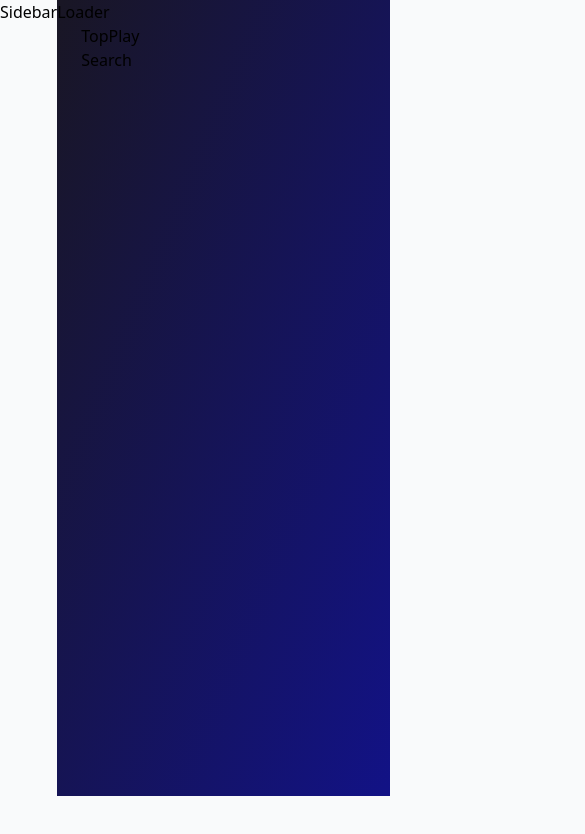
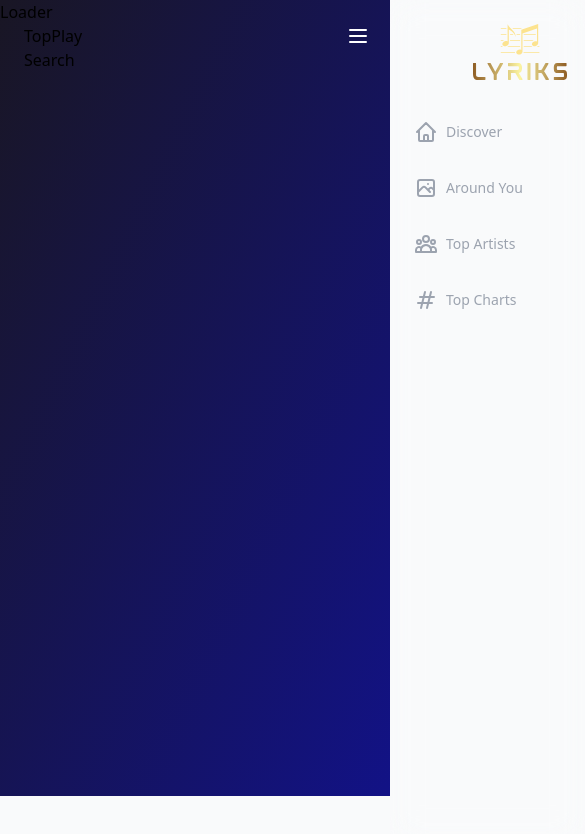
Before and after one commit to minhtran02202/Music-Player, a React (Vite) app: page /search/1 in a window 390 px wide. Shown: the top 834 px of the page, 585 px wide, since content can reach past the window. Built offline with nearby package versions, Linux system fonts and the light colour scheme.

Commit message:
implemented Sidebar

```diff
--- a/index.html
+++ b/index.html
@@ -4,7 +4,7 @@
     <meta charset="UTF-8" />
     <link rel="icon" type="image/svg+xml" href="/src/assets/favicon.ico" />
     <meta name="viewport" content="width=device-width, initial-scale=1.0" />
-    <title>Minsic</title>
+    <title>Lyriks</title>
   </head>
   <body class="h-full overflow-hidden">
     <div id="root"></div>
--- a/src/components/Sidebar.jsx
+++ b/src/components/Sidebar.jsx
@@ -1,5 +1,49 @@
-const Sidebar = () => (
-  <div>Sidebar</div>
+import { useState } from 'react';
+import { NavLink } from 'react-router-dom';
+import { HiOutlineMenu } from 'react-icons/hi';
+import { RiCloseLine } from 'react-icons/ri';
+import { logo } from '../assets';
+import { links } from '../assets/constants';
+
+const NavLinks = ({ handleClick }) =>(
+  <div className="mt-10">
+    {links.map((item) => (
+      <NavLink
+        key={item.name}
+        to={item.to}
+        className="flex flex-row justify-start items-center my-8 text-sm font-medium text-gray-400 hover:text-cyan-400"
+        onClick={() => handleClick && handleClick()}
+      >
+        <item.icon className="w-6 h-6 mr-2" />
+        {item.name}
+      </NavLink>
+    ))}
+  </div>
 );
 
+const Sidebar = () => {
+  const [mobileMenuOpen, setMobileMenuOpen] = useState(false);
+
+  return (
+
+    <>
+      <div className="md:flex hidden flex-col w-[240px] py-10 px-4 bg-[#191624]">
+        <img src={logo} alt="logo" className="w-full h-14 object-contain" />
+        <NavLinks />
+      </div>
+
+      <div className="absolute md:hidden block top-6 right-3">
+        {mobileMenuOpen ? (
+          <RiCloseLine className="w-6 h-6 text-white mr-2" onClick={() => setMobileMenuOpen(false)} />
+        ) : <HiOutlineMenu className="w-6 h-6 text-white mr-2" onClick={() => setMobileMenuOpen(true)} />}
+      </div>
+
+      <div className={`absolute top-0 h-screen w-2/3 bg-gradient-to-tl from-white/10 to-[$489d8b] backdrop-blur-lg z-10 p-6 md:hidden smooth-transition ${mobileMenuOpen ? 'left-0' : 'left-full'}`}>
+        <img src={logo} alt="logo" className="w-full h-14 object-contain" />
+        <NavLinks handleClick={() => setMobileMenuOpen(false)} />
+      </div>
+    </>
+  );
+};
+
 export default Sidebar;
```
